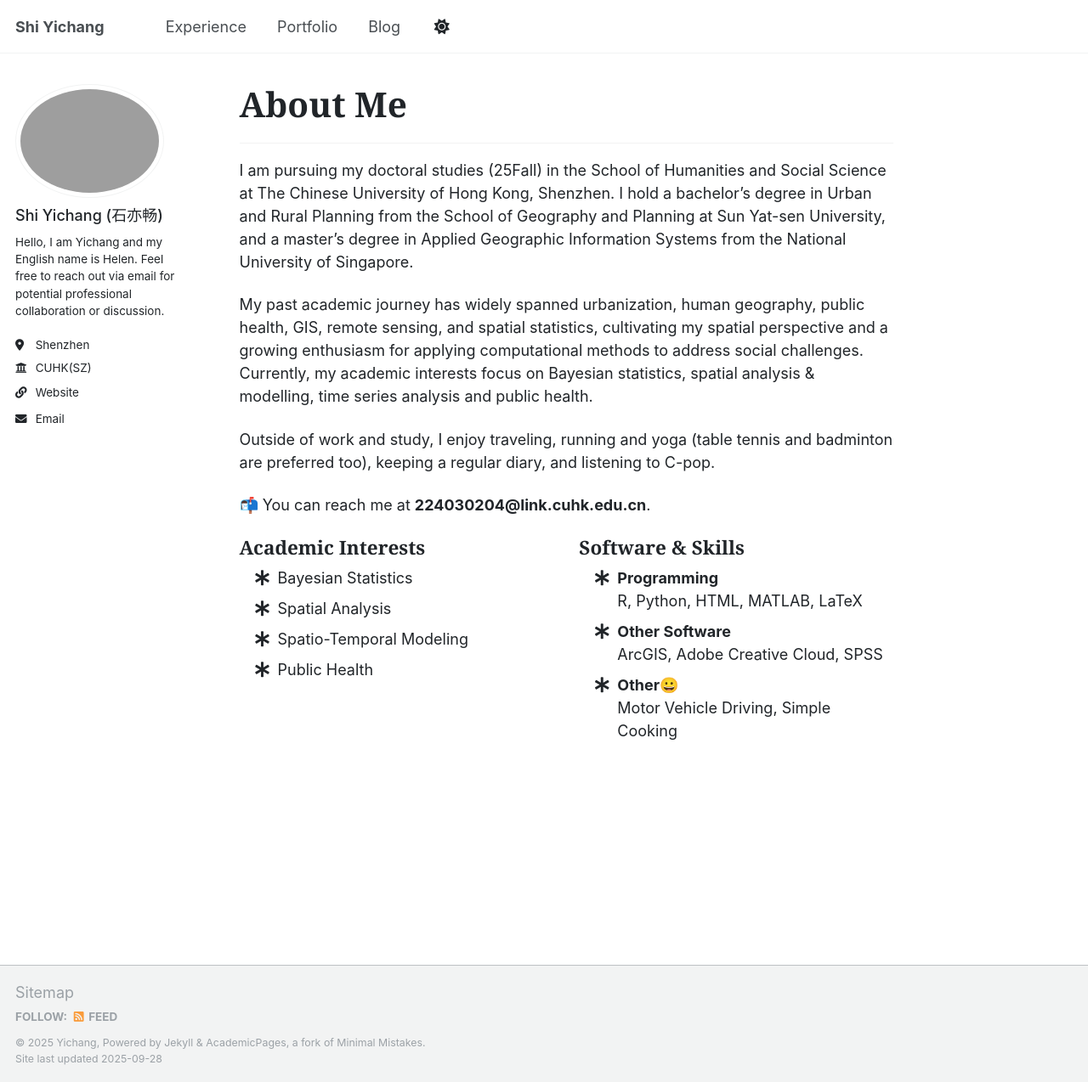
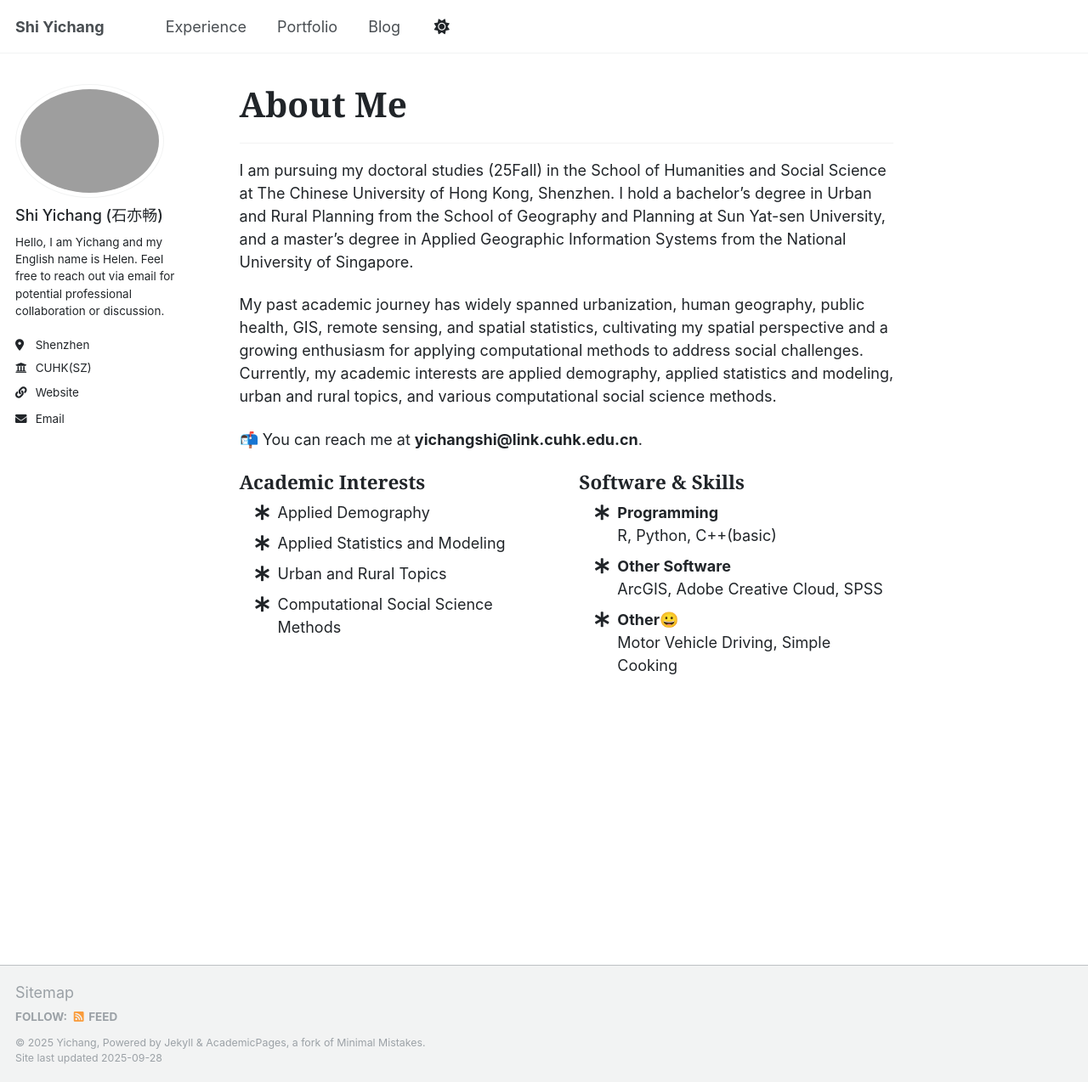
Before and after one commit to Helensyc/helensyc.github.io, a Jekyll site: the page built from _pages/about.md, in a window 1280 px wide and 1274 px high. Shown: the whole window at 85% size. Built offline with Jekyll 4.4.1, drawn with Linux system fonts in a browser that asks for light colours.

Commit message:
Update about.md

```diff
--- a/_pages/about.md
+++ b/_pages/about.md
@@ -11,21 +11,19 @@ redirect_from:
 
 I am pursuing my doctoral studies (25Fall) in the School of Humanities and Social Science at The Chinese University of Hong Kong, Shenzhen. I hold a bachelor’s degree in Urban and Rural Planning from the School of Geography and Planning at Sun Yat-sen University, and a master’s degree in Applied Geographic Information Systems from the National University of Singapore.
 
-My past academic journey has widely spanned urbanization, human geography, public health, GIS, remote sensing, and spatial statistics, cultivating my spatial perspective and a growing enthusiasm for applying computational methods to address social challenges. Currently, my academic interests focus on Bayesian statistics, spatial analysis & modelling, time series analysis and public health.
+My past academic journey has widely spanned urbanization, human geography, public health, GIS, remote sensing, and spatial statistics, cultivating my spatial perspective and a growing enthusiasm for applying computational methods to address social challenges. Currently, my academic interests are applied demography, applied statistics and modeling, urban and rural topics, and various computational social science methods.
 
-Outside of work and study, I enjoy traveling, running and yoga (table tennis and badminton are preferred too), keeping a regular diary, and listening to C-pop.
-
-📬 You can reach me at **224030204@link.cuhk.edu.cn**.
+📬 You can reach me at **yichangshi@link.cuhk.edu.cn**.
 
 <div class="row">
 
   <div class="col-md-6">
     <h5 style="font-family: 'Georgia', serif; font-weight: 600;">Academic Interests</h5>
     <ul class="fa-ul">
-      <li><i class="fa-li fa fa-asterisk"></i> Bayesian Statistics</li>
-      <li><i class="fa-li fa fa-asterisk"></i> Spatial Analysis</li>
-      <li><i class="fa-li fa fa-asterisk"></i> Spatio-Temporal Modeling</li>
-      <li><i class="fa-li fa fa-asterisk"></i> Public Health</li>
+      <li><i class="fa-li fa fa-asterisk"></i> Applied Demography</li>
+      <li><i class="fa-li fa fa-asterisk"></i> Applied Statistics and Modeling</li>
+      <li><i class="fa-li fa fa-asterisk"></i> Urban and Rural Topics</li>
+      <li><i class="fa-li fa fa-asterisk"></i> Computational Social Science Methods</li>
     </ul>
   </div>
 
@@ -35,7 +33,7 @@ Outside of work and study, I enjoy traveling, running and yoga (table tennis and
       <li>
         <i class="fa-li fa fa-asterisk"></i>
         <strong>Programming</strong><br />
-        R, Python, HTML, MATLAB, LaTeX
+        R, Python, C++(basic)
       </li>
       <li>
         <i class="fa-li fa fa-asterisk"></i>
```
